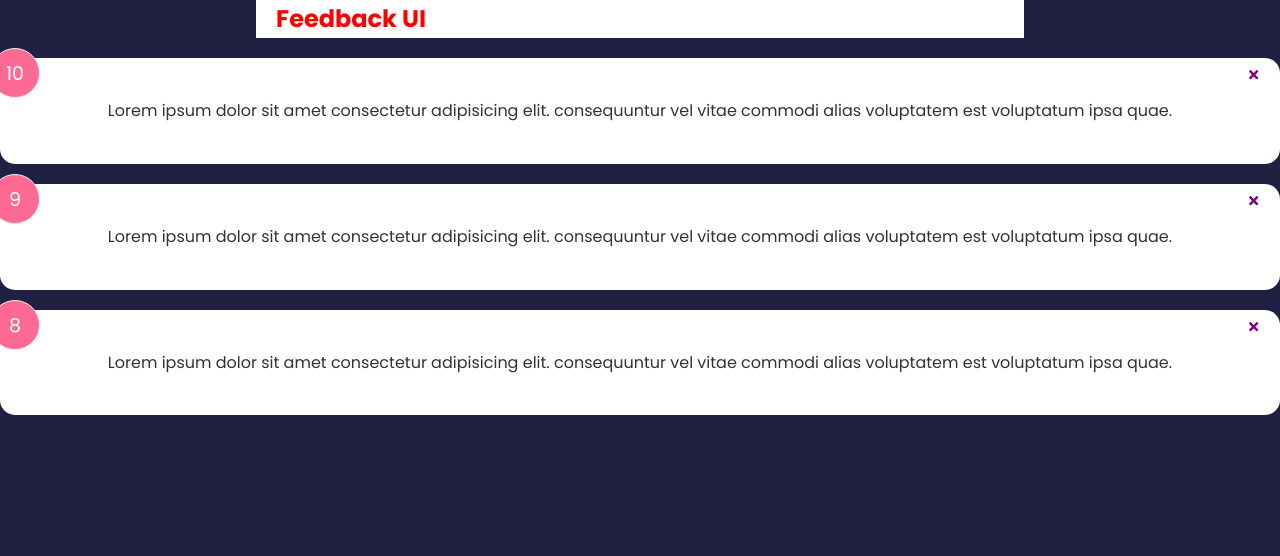
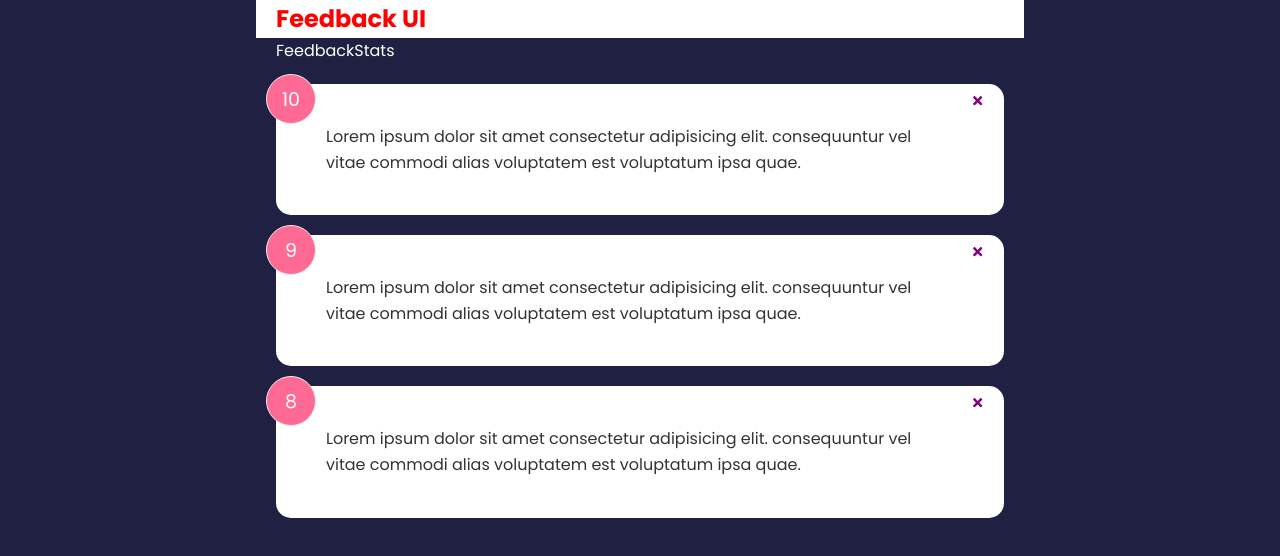
Before and after one commit to GUchechi/Udemy-course, a React (Create React App) app: page / in a window 1280 px wide. Shown: the top 556 px of the page. Built offline with nearby package versions, Linux system fonts and the light colour scheme.

Commit message:
added handle-delete

```diff
--- a/src/App.js
+++ b/src/App.js
@@ -1,6 +1,7 @@
 import { useState } from 'react';
 import './App.css';
 import FeedbackList from './Components/FeedbackList';
+import FeedbackStats from './Components/FeedbackStats';
 import Header from './Components/Header';
 import FeedBackData from './Data/FeedBackData';
 function App() {
@@ -14,7 +15,8 @@
   return (
     <>
     <Header />
-    <div className="App">
+    <div className="container">
+      <FeedbackStats feedback={feedback}/>
       <FeedbackList
       feedback={feedback}
       handleDelete={deleteFeedback}
--- /dev/null
+++ b/src/Components/FeedbackStats.jsx
@@ -0,0 +1,9 @@
+import React from 'react'
+
+const FeedbackStats = () => {
+  return (
+    <div>FeedbackStats</div>
+  )
+}
+
+export default FeedbackStats
```
Also changed, not shown: src/Components/Feedback.jsx (deleted, +0 -9 lines).
